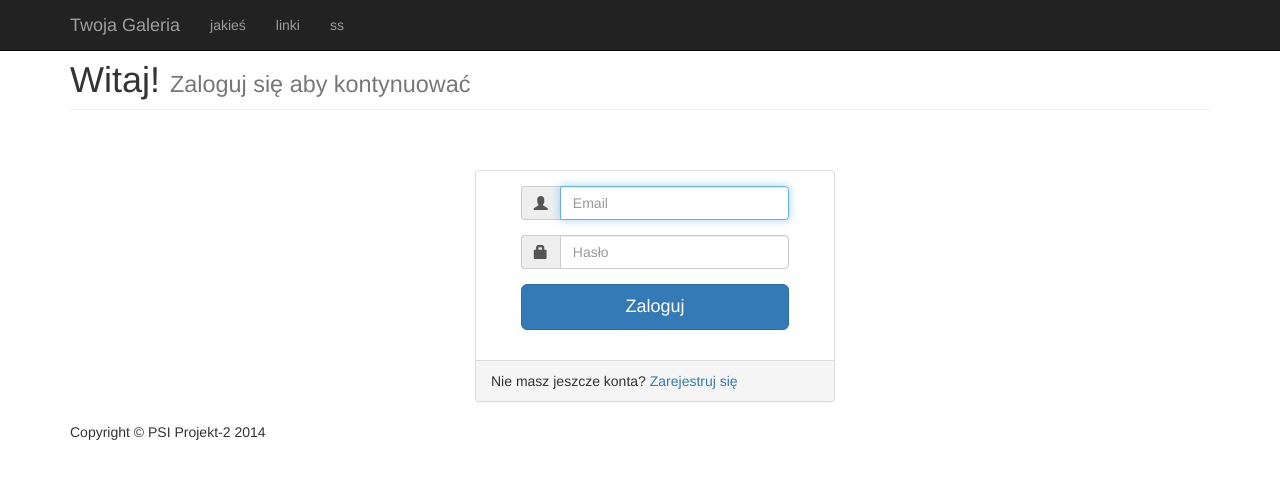
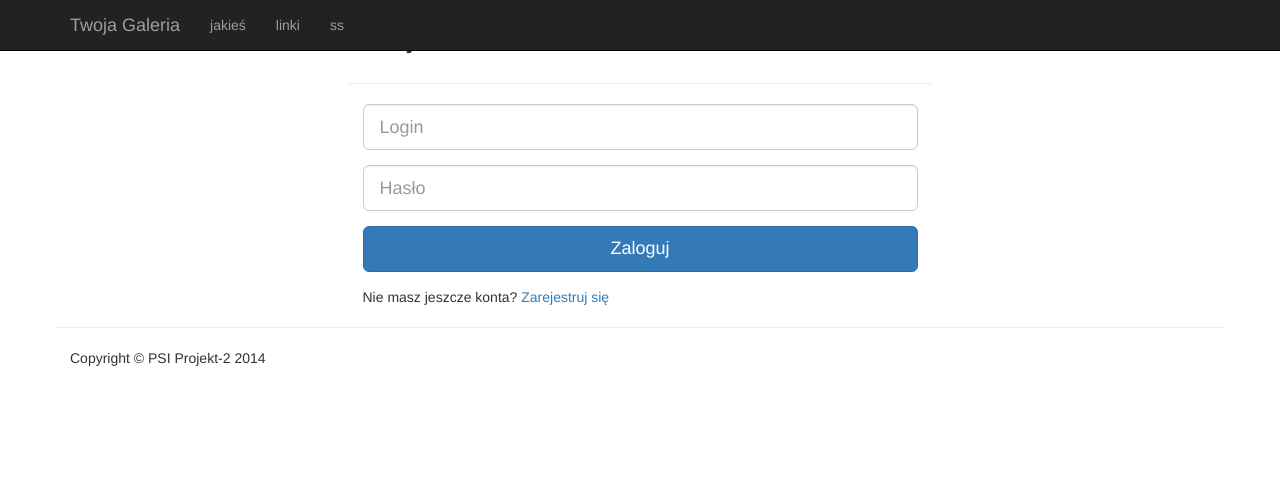
Before and after one commit to DonMat/GaleriaZdjec, a Django app: a page that uses templates/base.html in a window 1280 px wide. Shown: the top 479 px of the page. Run offline with Django 3.2, Linux system fonts and the light colour scheme; parts of the project's set-up code (start-up, migrations or seed data) failed here and were passed over; some libraries are stand-ins or nearby versions.

Commit message:
widok rejestracji + nowe logowanie

```diff
--- a/Galeria/urls.py
+++ b/Galeria/urls.py
@@ -3,6 +3,7 @@ from Galeria.views import *
 
 urlpatterns = patterns('',
                        url(r'^$', log_in),
+                       url(r'log_in/$', log_in),
                        url(r'register/$', register),
                        url(r'albums/$', albums_view)
 )
--- a/templates/albums.html
+++ b/templates/albums.html
@@ -154,5 +154,4 @@
             </ul>
         </div>
     </div>
-    <hr>
 {% endblock %}
--- a/templates/base.html
+++ b/templates/base.html
@@ -9,19 +9,15 @@
     <meta name="author" content="">
     <meta charset="UTF-8">
     <link rel="stylesheet" href="{% static "Styles/bootstrap.min.css" %}"/>
+    <link rel="stylesheet" href="{% static "Styles/style.css" %}"/>
     {% block title %}
     {% endblock %}
 </head>
 <body>
-&nbsp;
-&nbsp;
-&nbsp;
-&nbsp;
 <nav class="navbar navbar-inverse navbar-fixed-top" role="navigation">
     <div class="container">
         <div class="navbar-header">
-            <button type="button" class="navbar-toggle" data-toggle="collapse"
-                    data-target="#bs-example-navbar-collapse-1">
+            <button type="button" class="navbar-toggle" data-toggle="collapse" data-target="#bs-example-navbar-collapse-1">
                 <span class="sr-only">Toggle navigation</span>
                 <span class="icon-bar"></span>
                 <span class="icon-bar"></span>
@@ -47,13 +43,16 @@
 <div class="container">
     {% block content %}
     {% endblock %}
-    <footer>
-        <div class="row">
+    <div class="row">
+        <hr>
+    </div>
+    <div class="row">
+        <footer>
             <div class="col-lg-12">
                 <p>Copyright &copy; PSI Projekt-2 2014</p>
             </div>
-        </div>
-    </footer>
+        </footer>
+    </div>
 </div>
 <script src="{% static "Scripts/jquery-2.1.1.min.js" %}"></script>
 <script src="{% static "Scripts/bootstrap.min.js" %}"></script>
--- a/templates/log_in.html
+++ b/templates/log_in.html
@@ -1,59 +1,35 @@
 {% extends "base.html" %}
 {% load staticfiles %}
-<link rel="stylesheet" href="{% static "Styles/log_in.css" %}"/>
 {% block title %}
     <title>Zaloguj się</title>
 {% endblock %}
 {% block content %}
     <div class="row">
-        <div class="col-lg-12">
-            <h1 class="page-header">
-                Witaj!
-                <small>Zaloguj się aby kontynuować</small>
-            </h1>
+        <div class="col-xs-12 col-sm-8 col-md-6 col-sm-offset-2 col-md-offset-3 top-margin">
+            <div class="row">
+                <h2>Witaj!
+                    <small>Zaloguj się aby kontynuować.</small>
+                </h2>
             </div>
+            <div class="row">
+                <hr>
             </div>
-    <div class="container" style="margin-top:40px">
-        <div class="row">
-            <div class="col-sm-6 col-md-4 col-md-offset-4">
-                <div class="panel panel-default">
-                    <div class="panel-body">
-                        <form role="form" action="#" method="POST">
-                            <fieldset>
-                                <div class="row">
-                                    <div class="col-sm-12 col-md-10  col-md-offset-1 ">
+            <form  role="form">
                 <div class="form-group">
-                                            <div class="input-group">
-												<span class="input-group-addon">
-													<i class="glyphicon glyphicon-user"></i>
-												</span>
-                                                <input class="form-control" placeholder="Email" name="loginname"
-                                                       type="text" autofocus>
-                                            </div>
+                    <input type="text" name="login" id="login" class="form-control input-lg" placeholder="Login" tabindex="3">
                 </div>
                 <div class="form-group">
-                                            <div class="input-group">
-												<span class="input-group-addon">
-													<i class="glyphicon glyphicon-lock"></i>
-												</span>
-                                                <input class="form-control" placeholder="Hasło" name="password"
-                                                       type="password" value="">
+                    <input type="password" name="password" id="password" class="form-control input-lg" placeholder="Hasło" tabindex="4">
                 </div>
+                <div class="form-group ">
+                    <input type="submit" class="btn btn-lg btn-primary btn-block" value="Zaloguj">
                 </div>
-                                        <div class="form-group">
-                                            <input type="submit" class="btn btn-lg btn-primary btn-block"
-                                                   value="Zaloguj">
-                                        </div>
-                                    </div>
-                                </div>
-                            </fieldset>
             </form>
-                    </div>
-                    <div class="panel-footer ">
+            <div class="row">
+                <div class="col-xs-12">
                     Nie masz jeszcze konta? <a href="./register" onClick=""> Zarejestruj się </a>
                 </div>
             </div>
         </div>
     </div>
-    </div>
 {% endblock %}
```
Also changed, not shown: templates/register.html (+56 -7 lines). Lines whose indentation alone changed are shown as unchanged.
